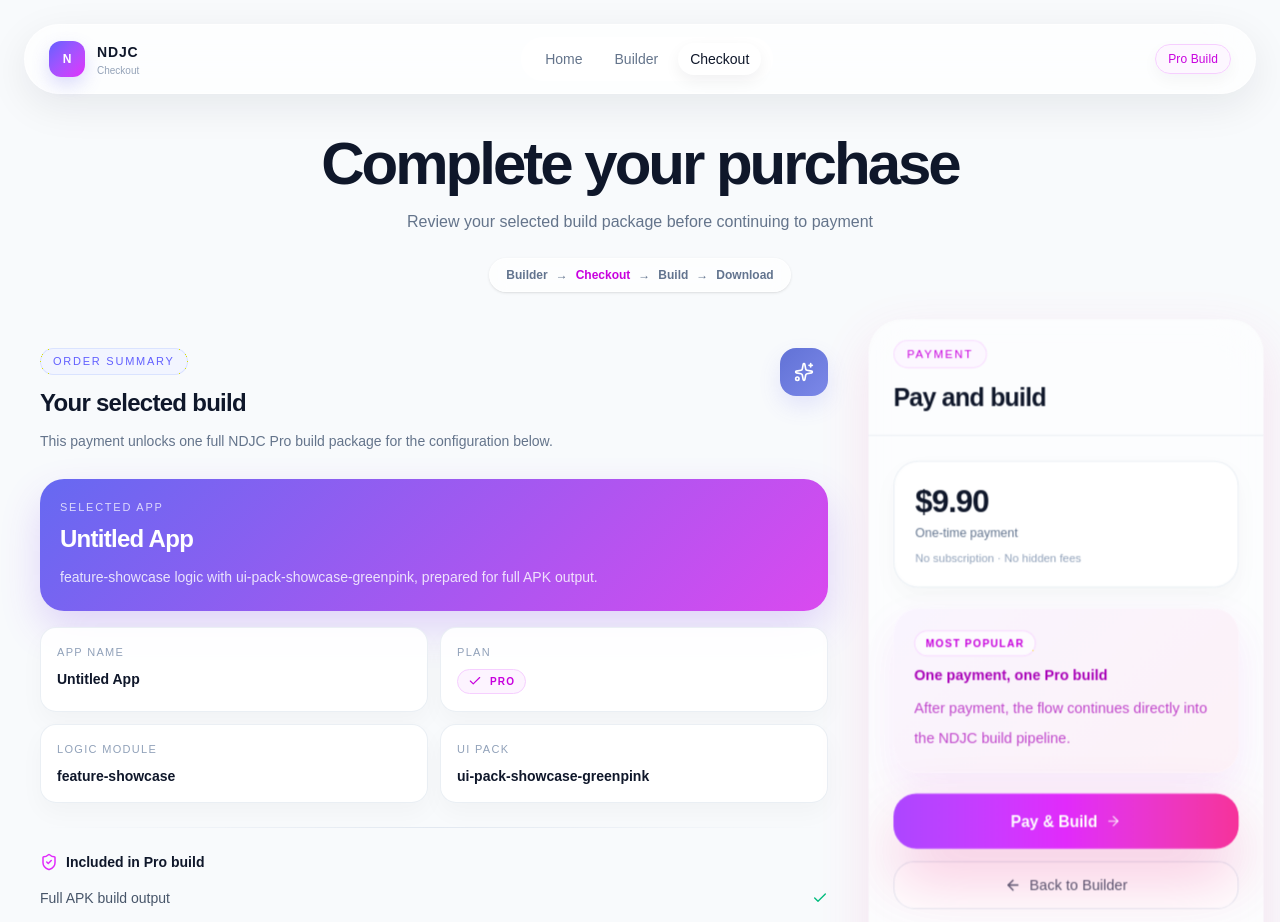
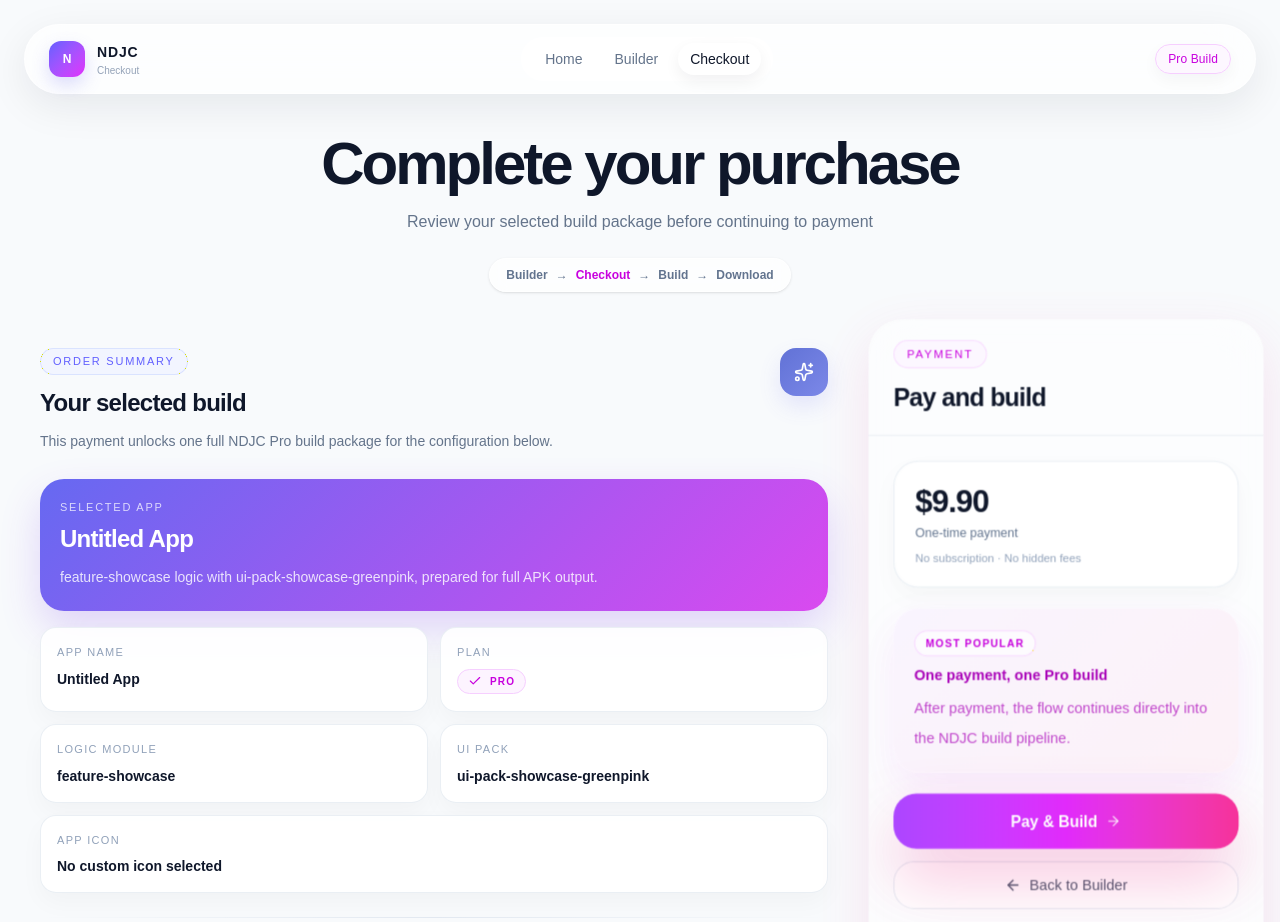
Before and after one commit to why459097630/niandongjicheng, a Next.js app: page /checkout in a window 1280 px wide. Shown: the top 922 px of the page. Built offline with nearby package versions, Linux system fonts and the light colour scheme.

Commit message:
Update page.tsx

```diff
--- a/app/checkout/page.tsx
+++ b/app/checkout/page.tsx
@@ -2,6 +2,9 @@
 
 import { useEffect, useState } from "react";
 import { ArrowLeft, ArrowRight, Check, ShieldCheck, Sparkles } from "lucide-react";
+
+const ICON_DATA_URL_STORAGE_KEY = "ndjc_builder_icon_data_url";
+const ICON_FILE_NAME_STORAGE_KEY = "ndjc_builder_icon_file_name";
 
 export default function CheckoutPage() {
   const [appName, setAppName] = useState("Untitled App");
@@ -10,6 +13,8 @@ export default function CheckoutPage() {
   const [plan, setPlan] = useState("pro");
   const [adminName, setAdminName] = useState("");
   const [adminPassword, setAdminPassword] = useState("");
+  const [iconDataUrl, setIconDataUrl] = useState<string | null>(null);
+  const [iconFileName, setIconFileName] = useState("");
   const [isSubmitting, setIsSubmitting] = useState(false);
   const [submitError, setSubmitError] = useState("");
 
@@ -21,6 +26,14 @@ export default function CheckoutPage() {
     setPlan((params.get("plan") || "pro").toLowerCase());
     setAdminName(params.get("adminName") || "");
     setAdminPassword(params.get("adminPassword") || "");
+
+    const storedIconDataUrl = sessionStorage.getItem(ICON_DATA_URL_STORAGE_KEY);
+    const storedIconFileName = sessionStorage.getItem(ICON_FILE_NAME_STORAGE_KEY) || "";
+
+    if (storedIconDataUrl) {
+      setIconDataUrl(storedIconDataUrl);
+      setIconFileName(storedIconFileName);
+    }
   }, []);
 
   const modeLabel = plan === "free" ? "Free Trial" : "Paid Purchase";
@@ -126,6 +139,12 @@ export default function CheckoutPage() {
                   <div className="text-[11px] uppercase tracking-[0.12em] text-slate-400">UI Pack</div>
                   <div className="mt-2 text-sm font-semibold text-[#0f172a]">{uiPackName}</div>
                 </div>
+                <div className="rounded-2xl border border-slate-200/70 bg-white/90 px-4 py-4 shadow-[0_10px_24px_rgba(15,23,42,0.03)] sm:col-span-2">
+                  <div className="text-[11px] uppercase tracking-[0.12em] text-slate-400">App Icon</div>
+                  <div className="mt-2 text-sm font-semibold text-[#0f172a]">
+                    {iconFileName || "No custom icon selected"}
+                  </div>
+                </div>
               </div>
 
               <div className="my-6 h-px bg-gradient-to-r from-transparent via-slate-200 to-transparent" />
@@ -212,6 +231,7 @@ export default function CheckoutPage() {
                             plan,
                             adminName,
                             adminPassword,
+                            iconDataUrl,
                           }),
                         });
 
```
